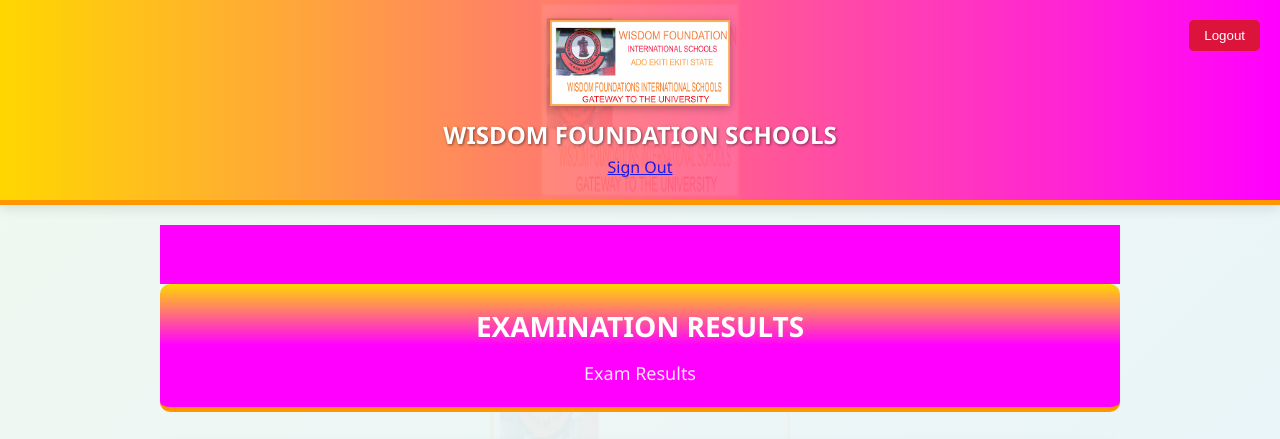
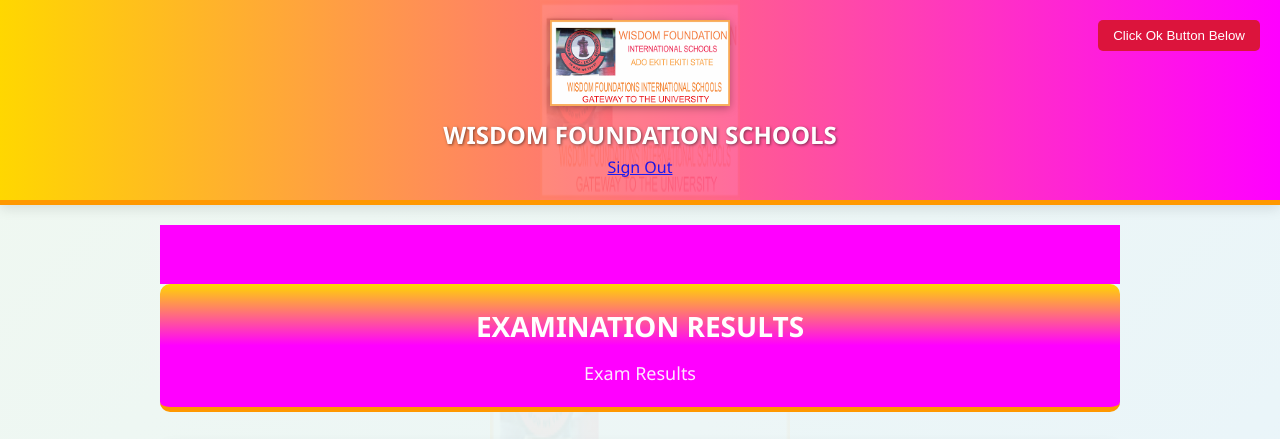
Before and after one commit to cbt-wisdomschools-com/first-term-exams, a plain HTML site: page results.html in a window 1280 px wide. Shown: the top 439 px of the page. Drawn offline with Linux system fonts and the light colour scheme.

Commit message:
Add files via upload

```diff
--- a/results.html
+++ b/results.html
@@ -466,7 +466,7 @@
             <img src="img/wisdom_logo1.png" alt="School Logo">
             <div class="school-name">WISDOM FOUNDATION   SCHOOLS</div>
         </div>
-         <button class="logout-btn" onclick="confirmAttempt()">Logout</button>
+         <button class="logout-btn" onclick="confirmAttempt()">Click Ok Button Below</button>
          <a href="index.html">Sign Out</a>
     </header>
 
```
